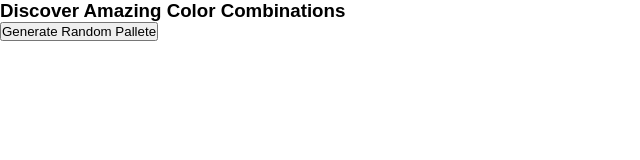
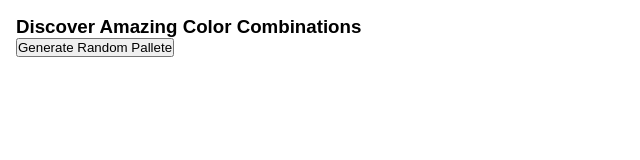
Before and after one commit to JremyDigital/Pallete.Generator, a website: page views/index.html in a window 1280 px wide. Shown: the whole page, without its empty margins (0-640 px from the left). Drawn offline with Linux system fonts and the light colour scheme.

Commit message:
More Styles Added

```diff
--- a/public/styles/styles.css
+++ b/public/styles/styles.css
@@ -4,6 +4,10 @@
     padding: 0;
     box-sizing: border-box;
     font-family: sans-serif;
+}
+
+body {
+    padding: 1em;
 }
 
 .random-pallete {
```
Also changed, not shown: 1 other file.
